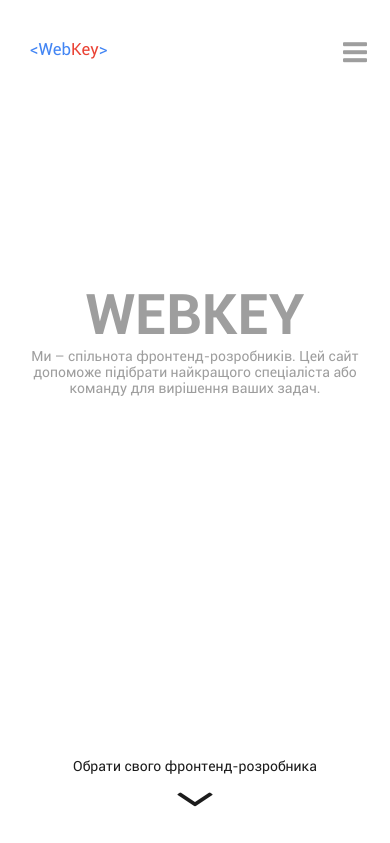
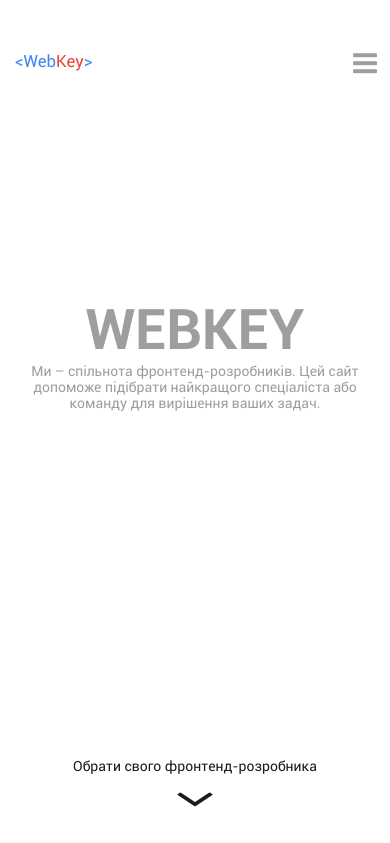
Before and after one commit to IhorKevin/goit_contest, a PHP site: page / in a window 390 px wide; the page is wider, and only the part inside the window is pictured. Shown: the top 843 px of that part. Run offline with PHP 8.4, Linux system fonts and the light colour scheme.

Commit message:
fixed header

```diff
--- a/index.html
+++ b/index.html
@@ -10,18 +10,18 @@
 
 </head>
 <body>
-    <header class="header header__relative" id="webkey">
+    <header class="header">
         <div class="header__wrap">
             <nav class="container">
                 <div class="row">
-                    <div class="col-md-2 header__logo"><a href="#webkey" class="header__link header__link_logo">&#60;Web<span class="header__link_red">Key</span>&#62;</a></div>
+                    <div class="header__logo col-md-2 col-xs-5"><a href="#webkey" class="header__link header__link_logo">&#60;Web<span class="header__link_red">Key</span>&#62;</a></div>
+                    <button class="header__menu-button col-xs-4" value="x"><i class="icon-menu"></i></button>
                     <ul class="header__menu">
                         <li class="col-md-2 col-md-offset-1"><a href="#members" class="header__link">Розробники</a></li>
                         <li class="col-md-2"><a href="#portfolio" class="header__link">Портфоліо</a></li>
                         <li class="col-md-2"><a href="#about" class="header__link">Про нас</a></li>
                         <li class="col-md-2"><a href="#contacts" class="header__link">Контакти</a></li>
                     </ul>
-                    <button class="header__menu-button" value="x"><i class="icon-menu"></i></button>
                 </div>
             </nav>
         </div>
@@ -310,9 +310,9 @@
     </footer>
 
     <!--SCRIPTS-->
+    <script src="js/header.js"></script>
     <script src="js/menu.js"></script>
     <script src="js/members.js"></script>
-    <!--<script src="jquery/jquery-2.1.4.min.js"></script>-->
     <script src="jquery/jquery-1.11.3.min.js"></script>
     <script src="jquery/jquery-validation-1.14.0/dist/jquery.validate.min.js"></script>
     <script>
--- /dev/null
+++ b/js/header.js
@@ -0,0 +1,19 @@
+(function(window) {
+
+    var headerDom = document.querySelector('.header');
+    window.addEventListener('scroll', holdHeader);
+
+    function holdHeader() {
+        var height = headerDom.offsetHeight;
+        var scrollTop = window.pageYOffset || document.documentElement.scrollTop;
+
+        if(scrollTop > height) {
+            headerDom.classList.add('header_fixed');
+        } else {
+            headerDom.classList.remove('header_fixed');
+        }
+    }
+
+    holdHeader();
+
+})(window);
--- a/js/menu.js
+++ b/js/menu.js
@@ -8,15 +8,18 @@
     function toggleMenu() {
         if(menuDom.classList.contains('header__menu_open')) {
             menuDom.classList.remove('header__menu_open');
+            document.body.classList.remove('body_no-scroll');
         }
         else {
             menuDom.classList.add('header__menu_open');
+            document.body.classList.add('body_no-scroll');
         }
     }
 
     function closeMenu(e) {
         if(e.target.tagName == 'A') {
             menuDom.classList.remove('header__menu_open');
+            document.body.classList.remove('body_no-scroll');
         }
     }
 })(window);
--- a/main.css
+++ b/main.css
@@ -327,12 +327,29 @@
 }
 .header {
   height: 10vh;
+  width: 100%;
   min-height: 50px;
   font-family: Roboto, sans-serif;
   font-size: 1.2rem;
+  position: fixed;
+  left: 0;
+  z-index: 3;
+  -webkit-transition: 0.3s;
+  -moz-transition: 0.3s;
+  -o-transition: 0.3s;
+  -ms-transition: 0.3s;
+  transition: 0.3s;
 }
-.header__relative {
-  position: relative;
+.header_fixed {
+  height: 50px;
+  background-color: #fff;
+  -webkit-box-shadow: 0 0 0.5rem #9e9e9e;
+  box-shadow: 0 0 0.5rem #9e9e9e;
+  -webkit-transition: 0.3s;
+  -moz-transition: 0.3s;
+  -o-transition: 0.3s;
+  -ms-transition: 0.3s;
+  transition: 0.3s;
 }
 .header__wrap {
   position: absolute;
@@ -340,10 +357,13 @@
   right: 0;
   bottom: 0;
 }
+.header__logo {
+  overflow: hidden;
+}
 .header__menu {
   list-style: none;
   padding: 0;
-  margin: 0;
+  margin: auto 0;
   overflow: hidden;
 }
 .header__link {
@@ -376,7 +396,7 @@
   color: #4285f4;
 }
 .header__link_logo:hover {
-  border-bottom: transparent;
+  border-bottom: 0.3rem solid transparent;
 }
 .header__link_red {
   color: #ea4335;
@@ -385,7 +405,15 @@
   display: none;
 }
 @media screen and (max-width: 991px) {
+  .header {
+    min-height: 40px;
+  }
+  .header_fixed {
+    left: 0;
+    height: 40px;
+  }
   .header__menu {
+    position: absolute;
     height: 0;
     overflow: hidden;
     z-index: 2;
@@ -399,7 +427,7 @@
     transition: opacity 0.3s;
   }
   .header__menu_open {
-    height: 65vh;
+    height: 100vh;
     width: 100%;
     position: absolute;
     top: 40px;
@@ -415,13 +443,18 @@
     -ms-transition: opacity 0.3s;
     transition: opacity 0.3s;
   }
+  .header__link {
+    max-width: 300px;
+    margin: 0 auto 1rem auto;
+  }
   .header__link_logo {
     float: left;
+    margin-bottom: 0;
   }
   .header__menu-button {
     display: block;
     height: 40px;
-    width: 40px;
+    width: 50px;
     float: right;
     cursor: pointer;
     border: none;
@@ -429,15 +462,22 @@
     font-size: 2rem;
     color: #9e9e9e;
     background-color: transparent;
+    -webkit-transition: 0.3s;
+    -moz-transition: 0.3s;
+    -o-transition: 0.3s;
+    -ms-transition: 0.3s;
+    transition: 0.3s;
   }
-  .header__link {
-    max-width: 300px;
-    margin: 0 auto 1rem auto;
+  .header__menu-button:hover {
+    color: #4285f4;
+  }
+  .body_no-scroll {
+    overflow-y: hidden;
   }
 }
 .intro {
   position: relative;
-  height: 90vh;
+  height: 100vh;
   min-height: 420px;
   font-family: Roboto, sans-serif;
   -webkit-box-sizing: border-box;
@@ -449,7 +489,7 @@
 }
 .intro__main {
   position: absolute;
-  top: -15%;
+  top: 0;
   bottom: 0;
   left: 0;
   right: 0;
--- a/styl/intro.styl
+++ b/styl/intro.styl
@@ -2,7 +2,7 @@
 
 .intro
   position relative
-  height: 90vh
+  height: 100vh
   min-height 420px
   font-family: Roboto, sans-serif
   box-sizing border-box
@@ -12,7 +12,7 @@
 
 .intro__main
   position absolute
-  top -15%
+  top 0
   bottom 0
   left 0
   right 0
```
Also changed, not shown: styl/header.styl (+35 -9 lines).
